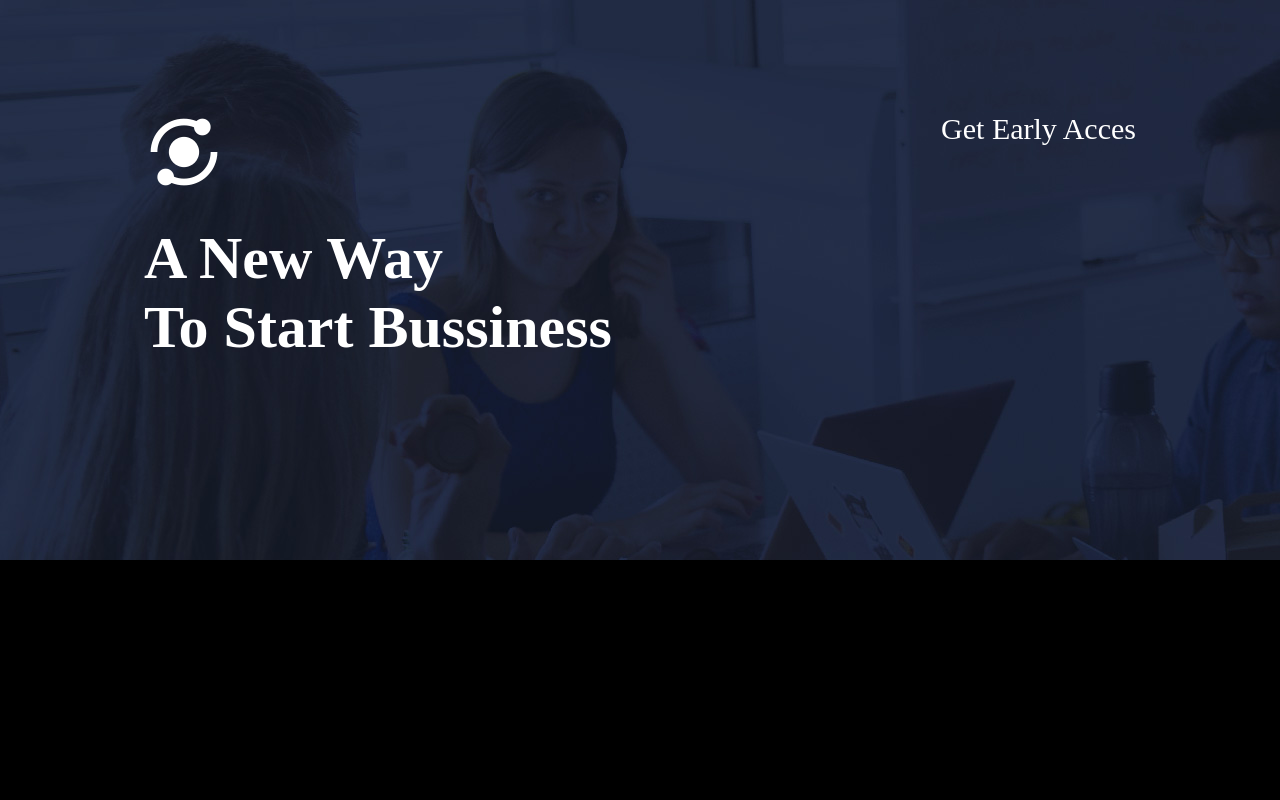
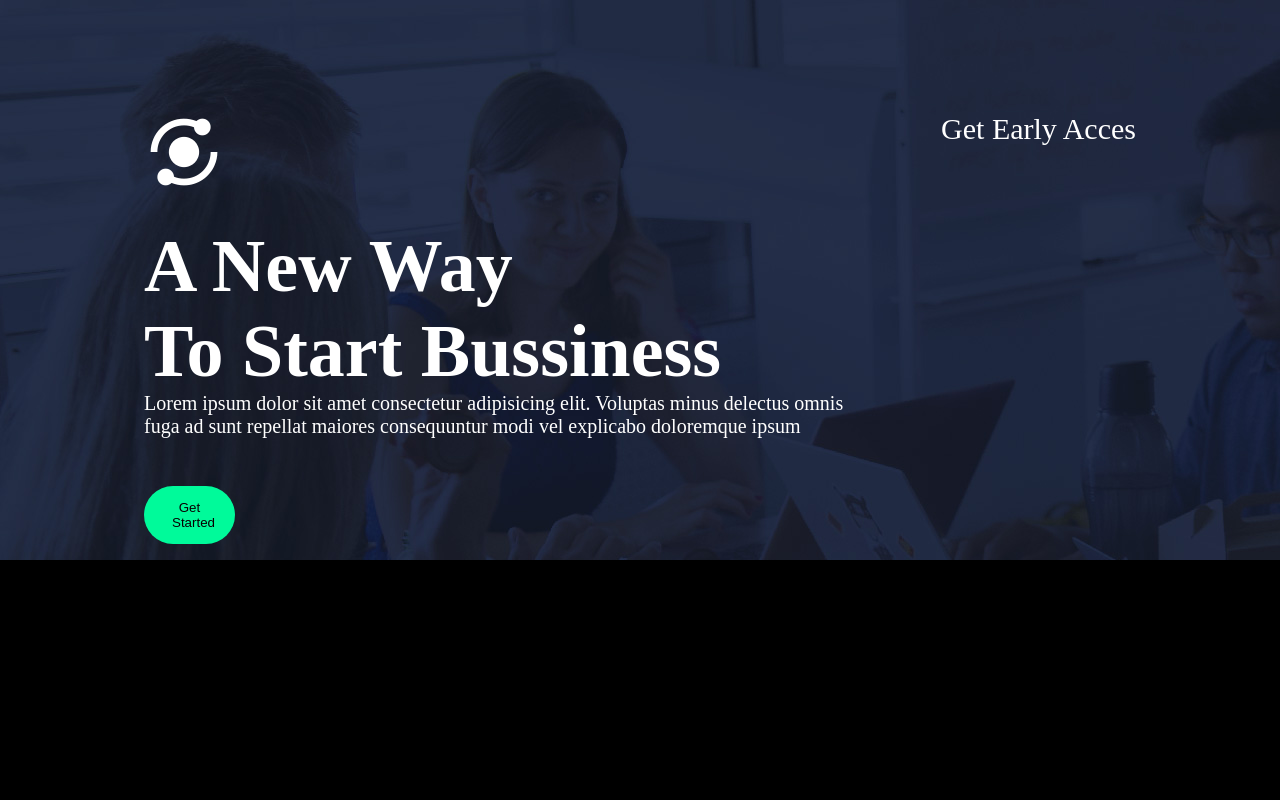
Before and after one commit to juanesssxs/atlas_project, a plain HTML site: page index.html in a window 1280 px wide. Shown: the top 800 px of the page. Drawn offline with nearby package versions, Linux system fonts and the light colour scheme.

Commit message:
Termine el header

```diff
--- a/Style/index.css
+++ b/Style/index.css
@@ -42,13 +42,30 @@ header{
     height: 30%;
     color: #fff;
     display: flex;
-    font-size: 30px;
+    font-size: 37px;
     margin-left: 9rem;
 
 }
-/* .letters{
+.letters{
+    color: #fff;
+    font-size: 20px;
+    margin-left: 9rem;
 
-} */
+}
+
+.get-started-buttom{
+    margin-left: 9rem;
+    margin-top: 3rem;
+}
+
+.get-started-buttom > button{
+    width: 8%;
+    border: none;
+    color: rgb(8, 0, 0);
+    padding: 14px 28px;
+    border-radius: 40px;
+    background-color: mediumspringgreen;
+}
 
 .protection{
     width: 100%;
--- a/index.html
+++ b/index.html
@@ -17,11 +17,11 @@
            <h1>A New Way <br> To Start Bussiness</h1>
      </div>
      <div class="letters">
-          <!-- <p>Lorem ipsum dolor sit amet consectetur adipisicing elit. Voluptas minus delectus omnis fuga ad sunt repellat maiores consequuntur modi vel
-               explicabo doloremque ipsum, similique obcaecati aut perferendis magni error dolor!</p> -->
+          <p>Lorem ipsum dolor sit amet consectetur adipisicing elit. Voluptas minus delectus omnis<br> fuga ad sunt repellat maiores consequuntur modi vel
+               explicabo doloremque ipsum</p>
      </div>
      <div class="get-started-buttom">
-
+          <button>Get Started</button>
      </div>
   </header>
    <div class="protection">
```
